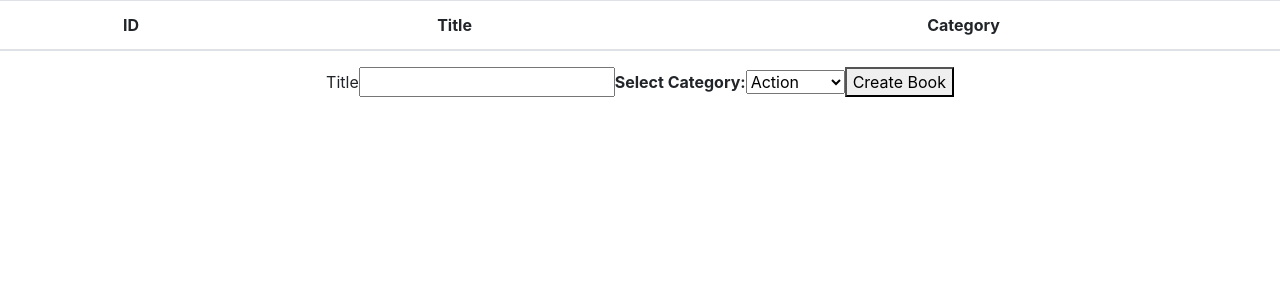
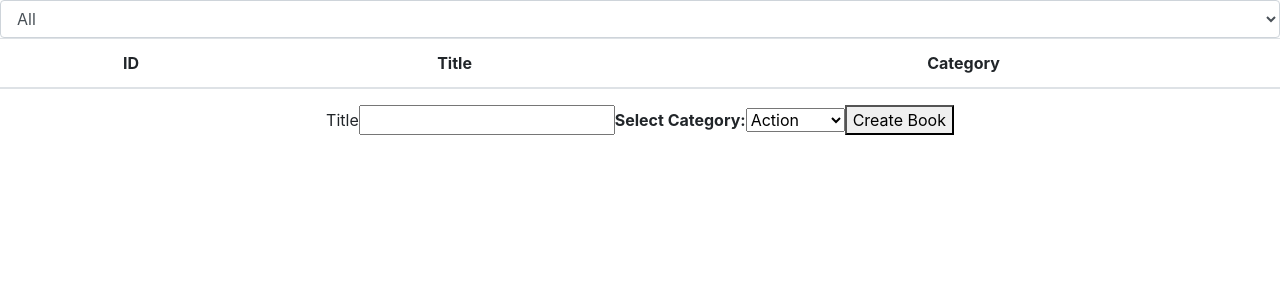
Before and after one commit to paulzay/bookstore, a React (Create React App) app: page / in a window 1280 px wide. Shown: the top 300 px of the page. Built offline with nearby package versions, Linux system fonts and the light colour scheme; what redux-immutable-state-invariant would draw is missing.

Commit message:
render category filter component in booklist

```diff
--- a/src/containers/BookList/BookList.js
+++ b/src/containers/BookList/BookList.js
@@ -2,10 +2,19 @@ import React from 'react';
 import { connect } from 'react-redux';
 import PropTypes from 'prop-types';
 import Book from '../../components/Book/Book';
+import CategoryFilter from '../../components/CategoryFilter/CategoryFilter';
+import { changeFilter } from '../../redux/actions/index';
 import './booklist.css';
 
-function BookList({ books, deleteBook }) {
+function BookList({
+  books, deleteBook, filter, changeFilter,
+}) {
+  const filteredBooks = (filter !== 'All') ? books.filter(book => book.category === filter) : books;
   return (
+    <>
+      <div>
+        <CategoryFilter changeFilter={changeFilter} />
+      </div>
       <table className="table">
         <thead>
           <tr>
@@ -16,28 +25,36 @@ function BookList({ books, deleteBook }) {
         </thead>
         <tbody>
           {
-          books.map(book => (
+          filteredBooks.map(book => (
             <Book key={book.id} book={book} deleteBook={deleteBook} />
           ))
         }
         </tbody>
       </table>
+    </>
+
   );
 }
 
 BookList.propTypes = {
   books: PropTypes.instanceOf(Array).isRequired,
   deleteBook: PropTypes.func.isRequired,
+  changeFilter: PropTypes.func.isRequired,
+  filter: PropTypes.string.isRequired,
 };
 
 const mapStateToProps = state => ({
   books: state.books,
+  filter: state.filter,
 });
 
 const mapDispatchToProps = dispatch => ({
   deleteBook: id => {
     dispatch({ id, type: 'REMOVE_BOOK' });
   },
+  changeFilter: category => {
+    dispatch(changeFilter(category));
+  },
 });
 
 export default connect(mapStateToProps, mapDispatchToProps)(BookList);
```
Lines whose indentation alone changed are shown as unchanged.
